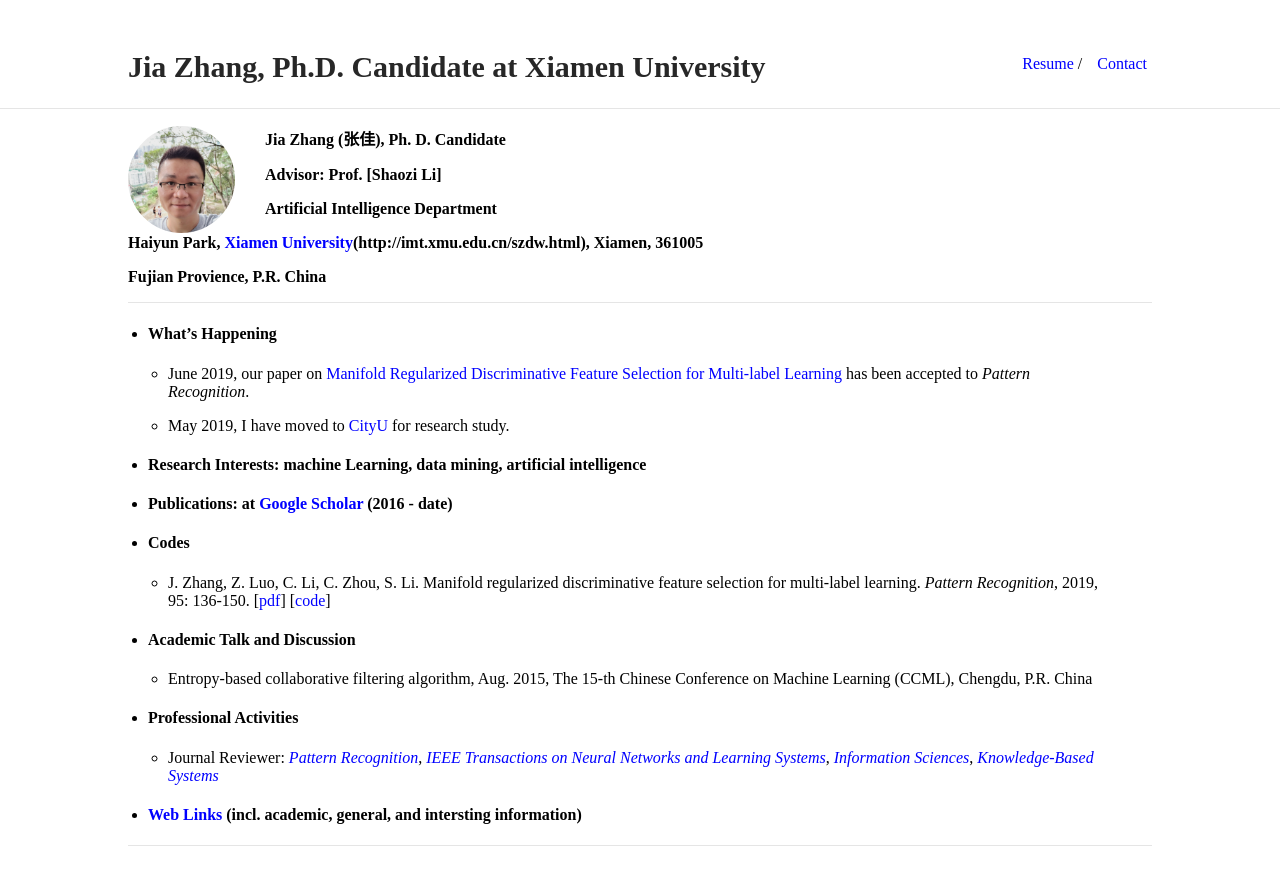
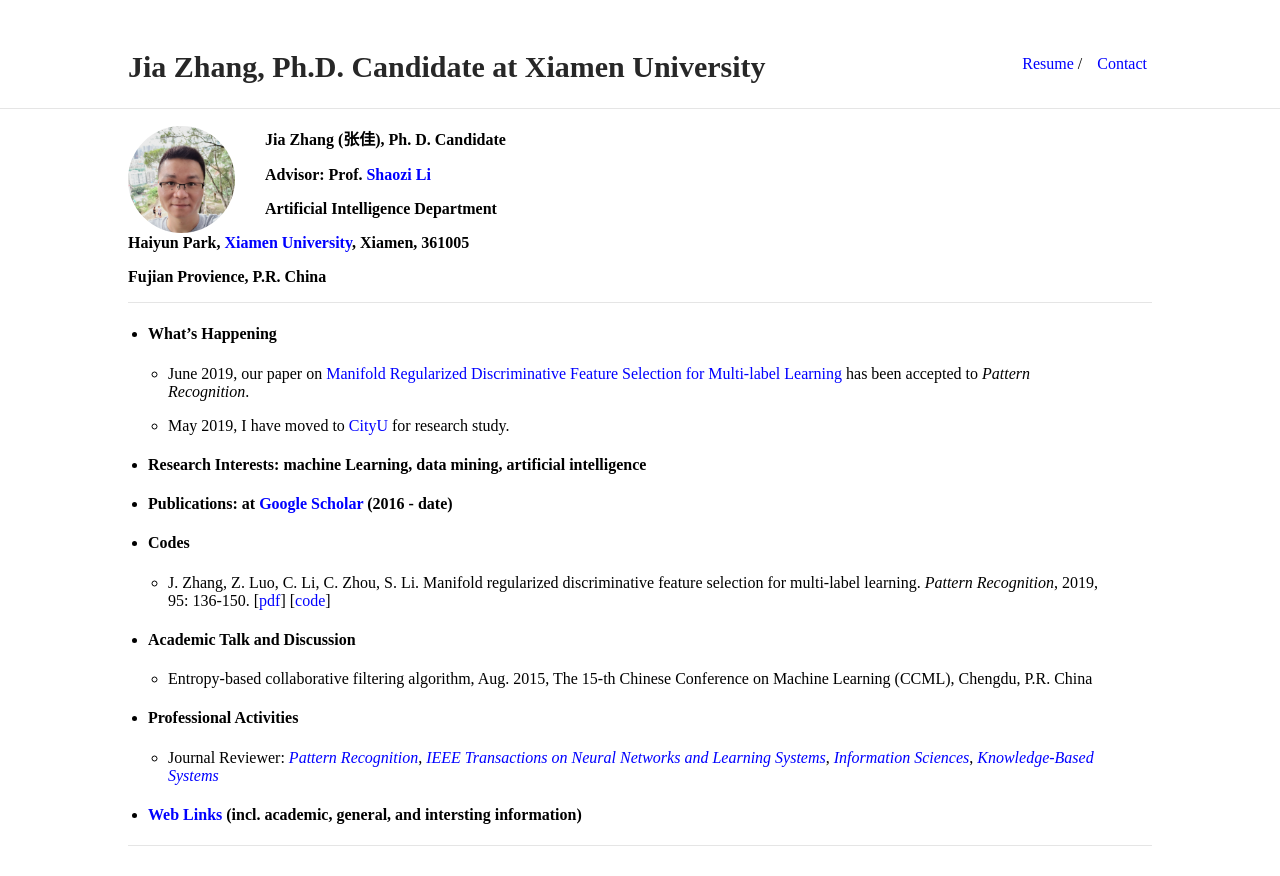
Before and after one commit to jiazhang-ml/jiazhang-ml.github.io, a Jekyll site: the page built from index.md, in a window 1280 px wide, cut to the strip 0-876 px from the top of the page. Built offline with Jekyll 4.4.1, drawn with Linux system fonts in a browser that asks for light colours.

Commit message:
Update index.md

```diff
--- a/index.md
+++ b/index.md
@@ -6,11 +6,11 @@ layout: default
 
 **Jia Zhang (张佳), Ph. D. Candidate**
 
-**Advisor: Prof. [Shaozi Li]**
+**Advisor: Prof. [Shaozi Li](http://imt.xmu.edu.cn/szdw.html)**
 
 **Artificial Intelligence Department**
 
-**Haiyun Park, [Xiamen University](https://www.xmu.edu.cn/)(http://imt.xmu.edu.cn/szdw.html), Xiamen, 361005**
+**Haiyun Park, [Xiamen University](https://www.xmu.edu.cn/), Xiamen, 361005**
 
 **Fujian Provience, P.R. China**
 
```
